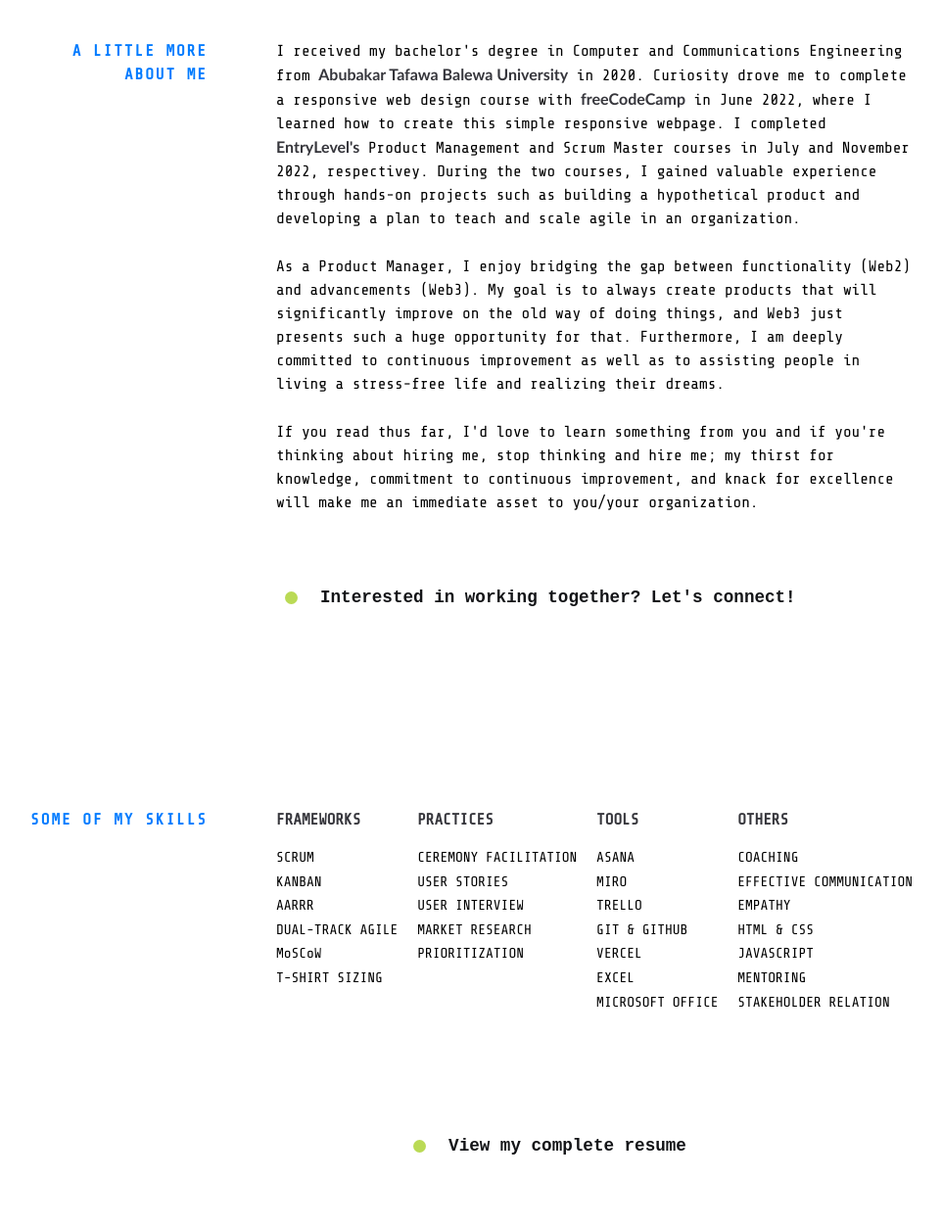
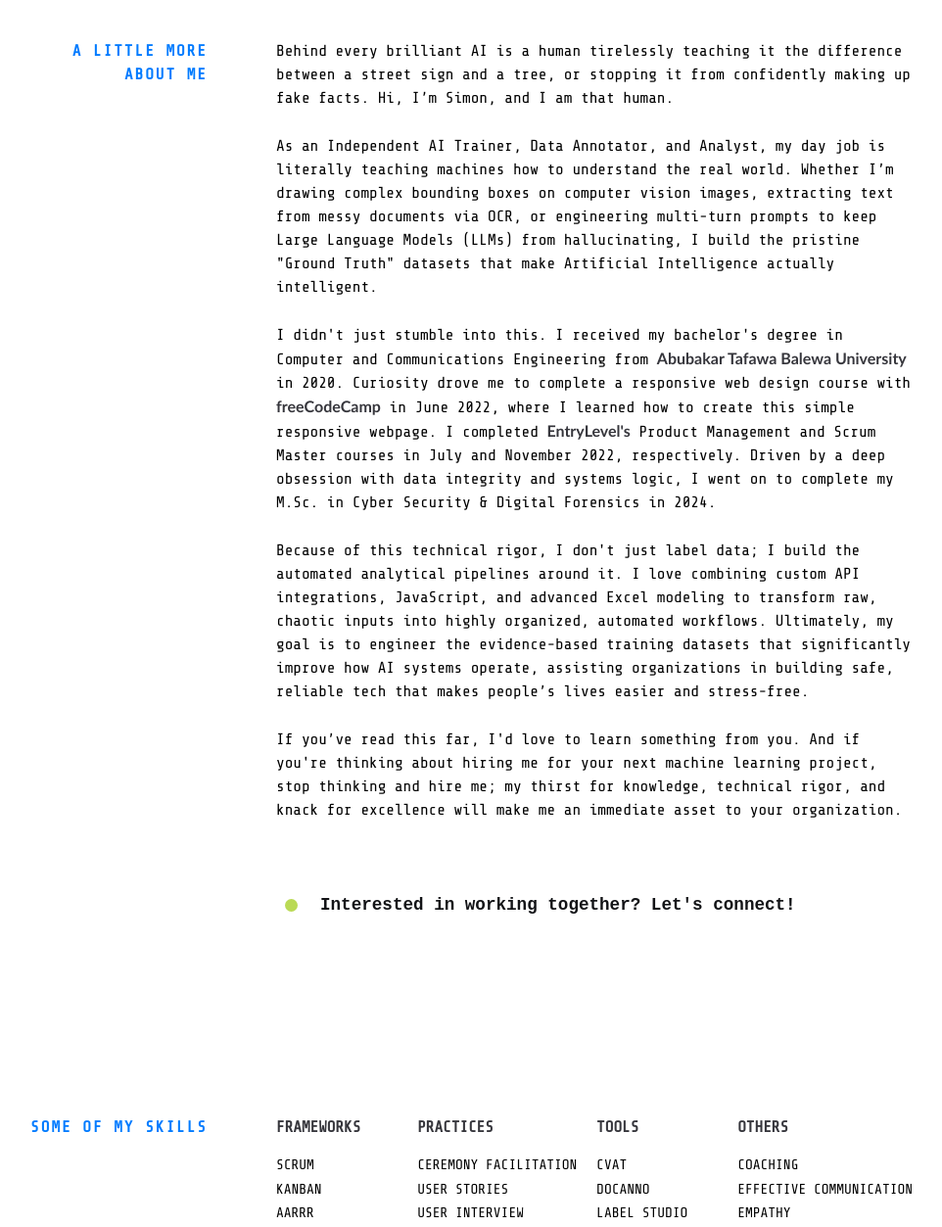
Before and after one commit to saogiji/sao-portfolio, a plain HTML site: page index.html in a window 1280 px wide. Shown: the part 860-2113 px from the top of the page at 98% size, without its empty margins (83-1045 px from the left). Drawn offline with nearby package versions, Linux system fonts and the light colour scheme.

Commit message:
Update index.html
Made changes to reflect my growth and current roles

```diff
--- a/index.html
+++ b/index.html
@@ -38,14 +38,15 @@
 				<div class="content">
 					<div class=" container">
 						<ul class="list">
-							<li class="item"> Product Manager.</li>
+							<li class="item"> Independent AI Trainer, Data Annotator and Analyst</li>
 							<li class="item">Scrum Master. </li>
 							<li class="item">Crypto Trader. </li>
+							<li class="item"> Product Manager.</li>
 						</ul>
 					</div><br>
 				</div>
 			</div>
-			<span>I focused on agile training and scaling, as well as managing web3 products, from simple learning platforms to smart contract products.
+			<span>I focused on rigorous LLM evaluation and complex data annotation.
 			<span id="emojiwavehand" class="emoji technologist"></span>
 		</h2>
 		<h3 class="intro_contact">
@@ -61,7 +62,15 @@
 		<div class="section_title">A little more about me</div>
 		<div class="section_content">
 			<p>
-				I received my bachelor's degree in Computer and Communications Engineering from
+				Behind every brilliant AI is a human tirelessly teaching it the difference between a street sign and a tree, or stopping it from confidently making up fake facts. Hi, I’m Simon, and I am that human.
+			</p>
+
+			<p>
+				As an Independent AI Trainer, Data Annotator, and Analyst, my day job is literally teaching machines how to understand the real world. Whether I’m drawing complex bounding boxes on computer vision images, extracting text from messy documents via OCR, or engineering multi-turn prompts to keep Large Language Models (LLMs) from hallucinating, I build the pristine "Ground Truth" datasets that make Artificial Intelligence actually intelligent.
+			</p>
+
+			<p>
+				I didn't just stumble into this. I received my bachelor's degree in Computer and Communications Engineering from
 					<a class = "underline-link" href="https://www.atbu.edu.ng/" target="_blank">
 					Abubakar Tafawa Balewa University</a> in 2020.
 					Curiosity drove me to complete a responsive web design course with
@@ -69,15 +78,16 @@
 					in June 2022, where I learned how to create this simple responsive webpage.
 					I completed
 				  	<a class = "underline-link" href="https://app.entrylevel.net/" target="_blank">EntryLevel's</a>
-				  	Product Management and Scrum Master courses in July and November 2022, respectivey. During the two courses, I gained valuable experience through hands-on projects such as building a hypothetical product and developing a plan to teach and scale agile in an organization.
+				  	Product Management and Scrum Master courses in July and November 2022, respectively. Driven by a deep obsession with data integrity and systems logic, I went on to complete my M.Sc. in Cyber Security & Digital Forensics in 2024.
+
 
 			</p>
 
 			<p>
-				As a Product Manager, I enjoy bridging the gap between functionality (Web2) and advancements (Web3). My goal is to always create products that will significantly improve on the old way of doing things, and Web3 just presents such a huge opportunity for that. Furthermore, I am deeply committed to continuous improvement as well as to assisting people in living a stress-free life and realizing their dreams.
+				Because of this technical rigor, I don't just label data; I build the automated analytical pipelines around it. I love combining custom API integrations, JavaScript, and advanced Excel modeling to transform raw, chaotic inputs into highly organized, automated workflows. Ultimately, my goal is to engineer the evidence-based training datasets that significantly improve how AI systems operate, assisting organizations in building safe, reliable tech that makes people’s lives easier and stress-free.
 			</p>
 			<p>
-				If you read thus far, I'd love to learn something from you and if you're thinking about hiring me, stop thinking and hire me; my thirst for knowledge, commitment to continuous improvement, and knack for excellence will make me an immediate asset to you/your organization.
+				If you’ve read this far, I'd love to learn something from you. And if you're thinking about hiring me for your next machine learning project, stop thinking and hire me; my thirst for knowledge, technical rigor, and knack for excellence will make me an immediate asset to your organization.
 			</p>
 
 			<a class="status" href="#contacts">
@@ -128,9 +138,9 @@
 						Tools
 					</div>
 					<ul>
-						<li class="skillz_category_item">ASANA</li>
-						<li class="skillz_category_item">MIRO</li>
-						<li class="skillz_category_item">TRELLO</li>
+						<li class="skillz_category_item">CVAT</li>
+						<li class="skillz_category_item">DOCANNO</li>
+						<li class="skillz_category_item">LABEL STUDIO</li>
 						<li class="skillz_category_item">GIT & GITHUB</li>
 						<li class="skillz_category_item">VERCEL</li>
 						<li class="skillz_category_item">EXCEL</li>
@@ -225,7 +235,7 @@
 			<div class="section_content">
 				<div class="project webpage">
 					<figure class="project_pic">
-						<a href="https://drive.google.com/file/d/1AgIWbOW83ZP6g9bX6jKYRGuA6MC-d3aK/view?usp=sharing" target="_blank">
+						<a href="https://drive.google.com/file/d/1_vWEiR-fuxSxsOxBQQ0eiEAuD9Oc7OYL/view?usp=sharing" target="_blank">
 							<img src="images/sm-portfolio-img.jpg" alt="Scrum Master portfolio cover image">
 						</a>
 					</figure>
```
